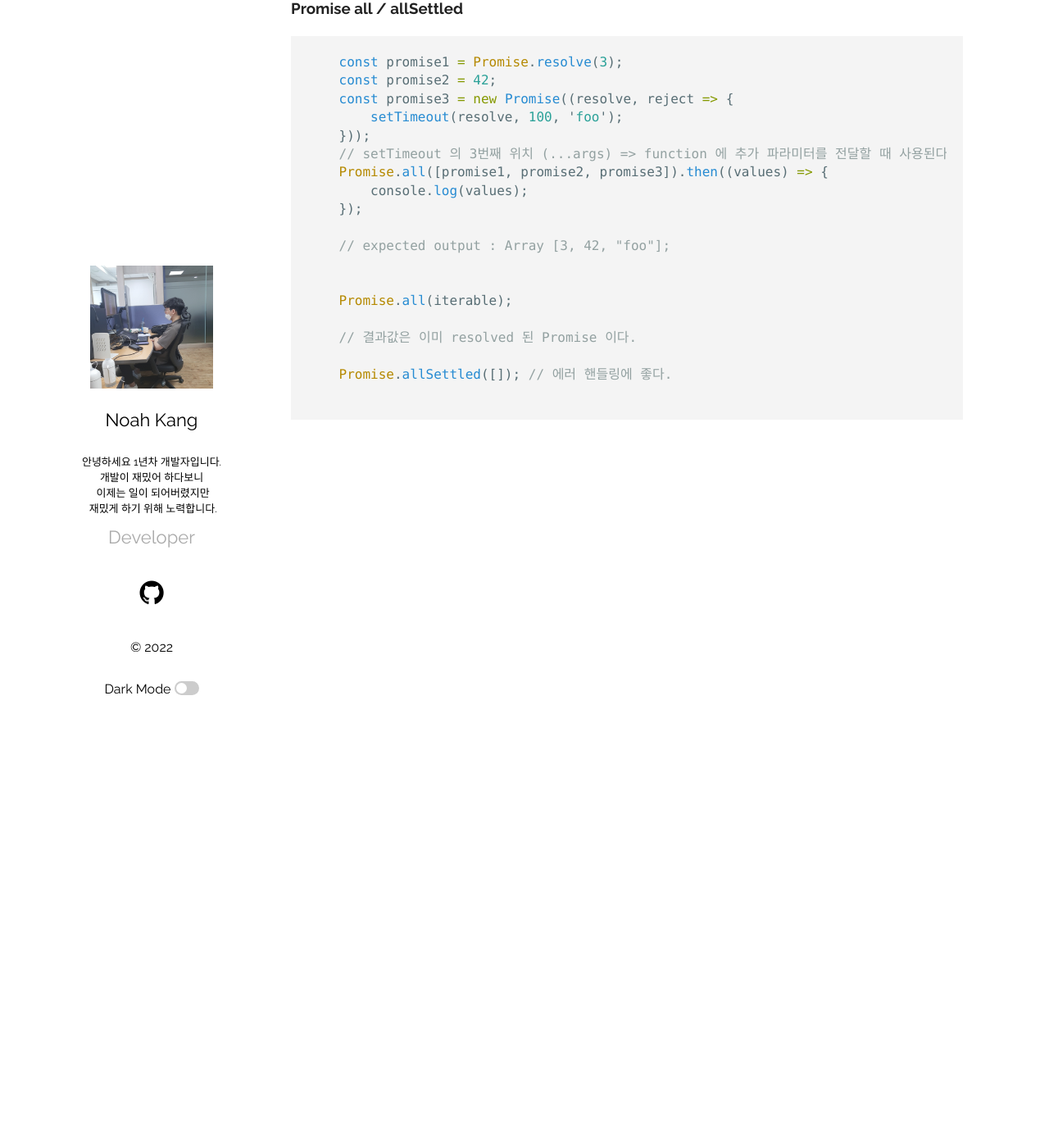
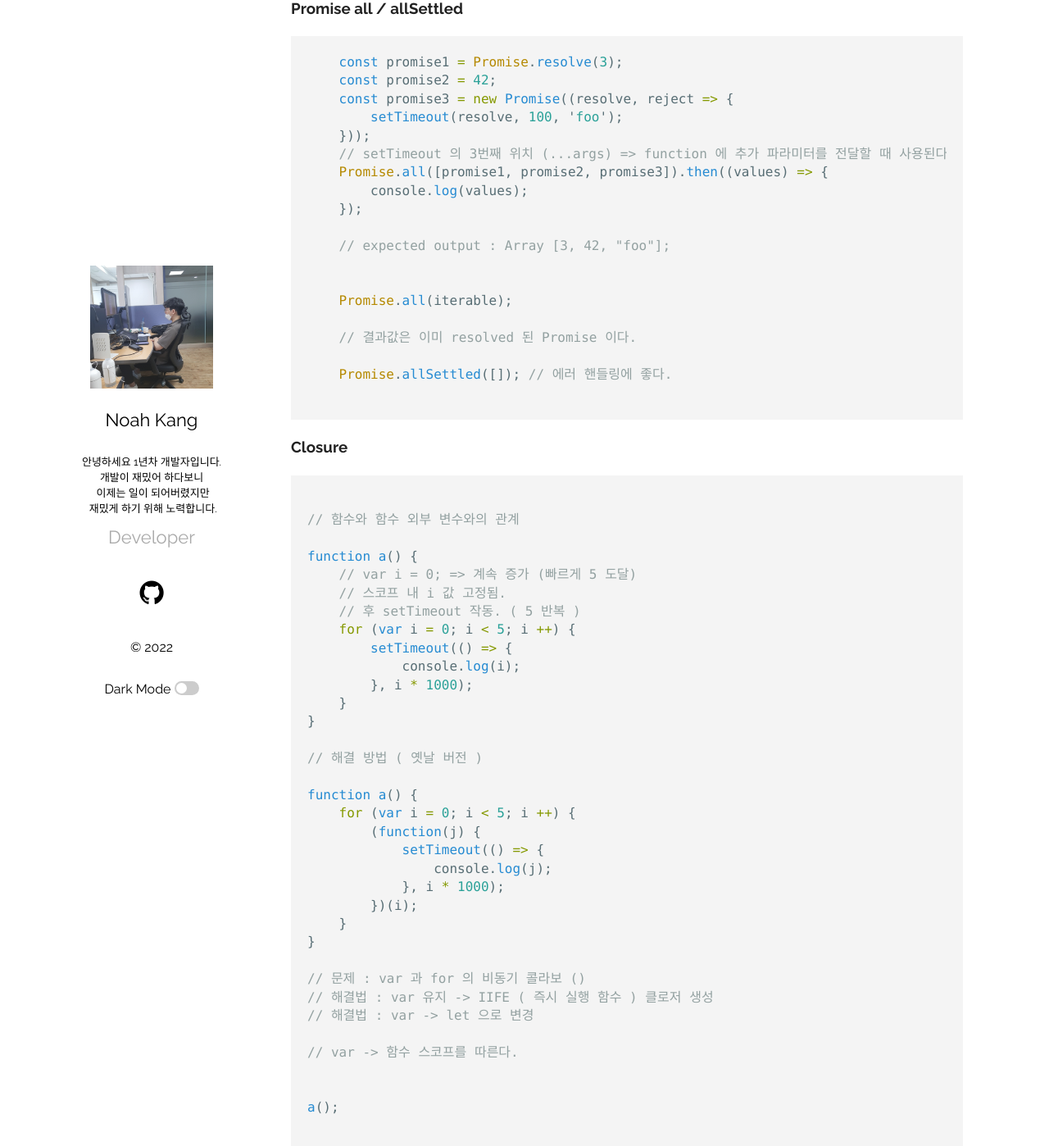
Before and after one commit to Knoa0405/Knoa0405.github.io, a Jekyll site: the page built from _posts/2022-03-22-JSEngine.markdown, in a window 1280 px wide and 1400 px high, scrolled down 524 px. Shown: the whole window at 82% size. Built offline with Jekyll 4.4.1, drawn with Linux system fonts in a browser that asks for light colours.

Commit message:
update post in JSEngine

````diff
--- a/_posts/2022-03-22-JSEngine.markdown
+++ b/_posts/2022-03-22-JSEngine.markdown
@@ -38,3 +38,42 @@ https://www.youtube.com/watch?v=0yJsvly3nuk
     Promise.allSettled([]); // 에러 핸들링에 좋다.
 
 ```
+
+### Closure
+```javascript
+
+// 함수와 함수 외부 변수와의 관계
+
+function a() {
+    // var i = 0; => 계속 증가 (빠르게 5 도달)
+    // 스코프 내 i 값 고정됨.
+    // 후 setTimeout 작동. ( 5 반복 )
+    for (var i = 0; i < 5; i ++) {
+        setTimeout(() => {
+            console.log(i);
+        }, i * 1000);
+    }
+}
+
+// 해결 방법 ( 옛날 버전 )
+
+function a() {
+    for (var i = 0; i < 5; i ++) {
+        (function(j) {
+            setTimeout(() => {
+                console.log(j);
+            }, i * 1000);
+        })(i);
+    }
+}
+
+// 문제 : var 과 for 의 비동기 콜라보 ()
+// 해결법 : var 유지 -> IIFE ( 즉시 실행 함수 ) 클로저 생성
+// 해결법 : var -> let 으로 변경
+
+// var -> 함수 스코프를 따른다.
+
+
+a();
+
+```
````
